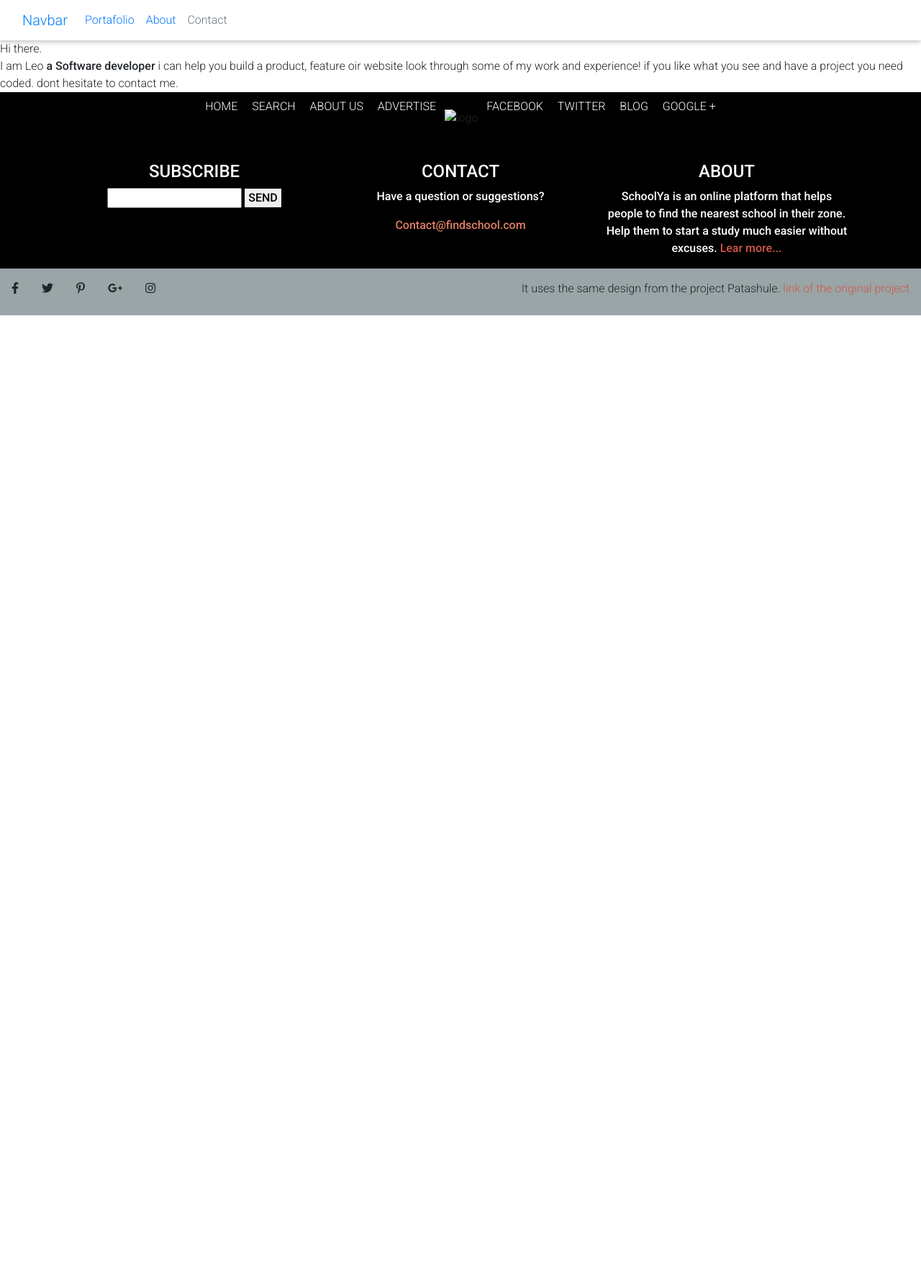
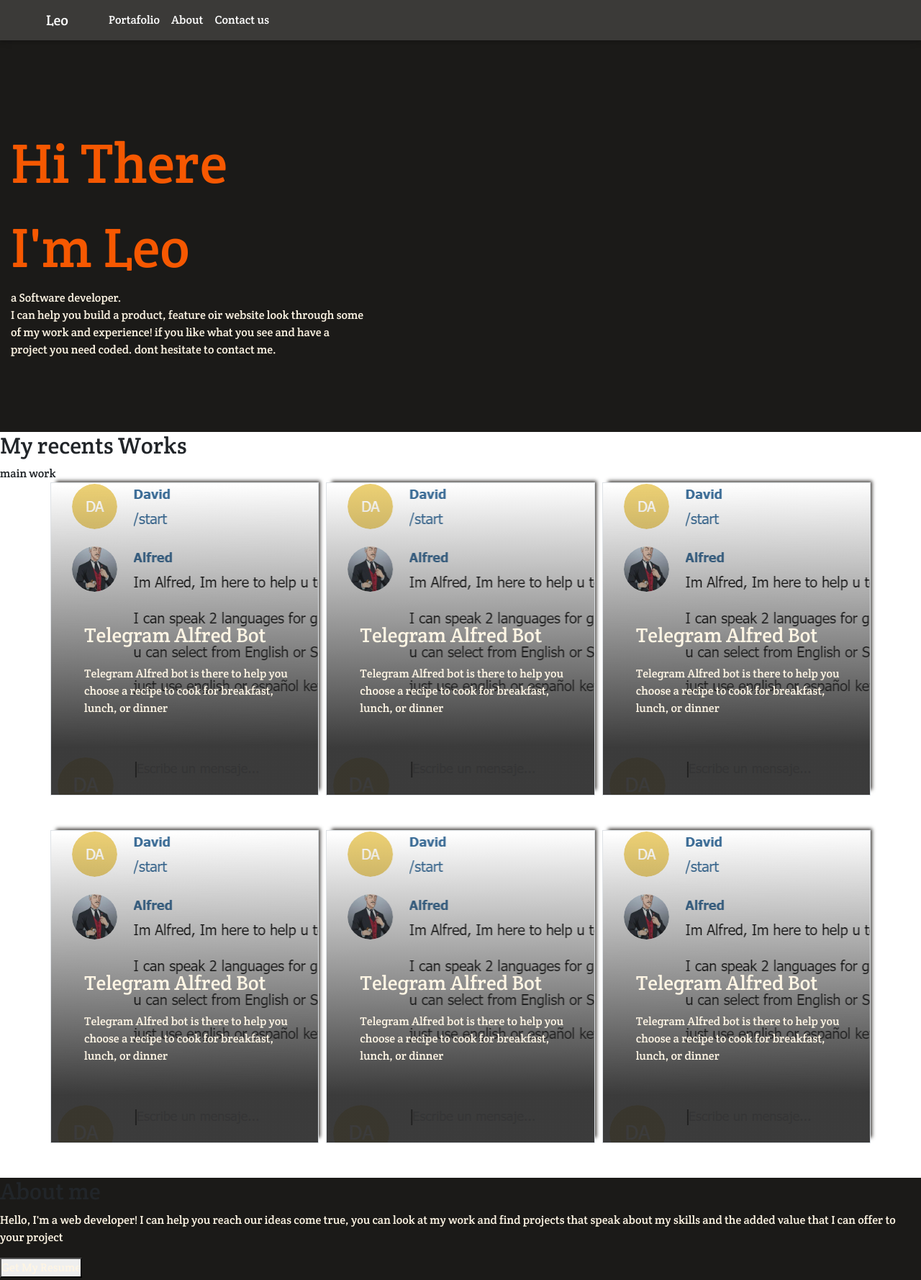
Before and after one commit to Fanger53/portafolio, a plain HTML site: page index.html in a window 1280 px wide. Shown: the top 1778 px of the page at 72% size. Before the commit the page ends 800 px from the top, so only its background shows below. Drawn offline with nearby package versions, Linux system fonts and the light colour scheme.

Commit message:
add information to the sections

```diff
--- a/assets/scss/_colors.scss
+++ b/assets/scss/_colors.scss
@@ -1,52 +1,7 @@
-$color-red: #d35749;
-$color-red-2: #e17f64;
 $color-black: black;
-$color-gray: #99a5a7;
-$color-blue: #519bd7;
 $color-gray-l: #7c72729f;
 $color-gray-2: #eee;
-$color-darker: rgba(0, 0, 0, 0.404);
-
-.bg-main {
-  background-color: $color-red;
-}
-
-.bg-color-red-2 {
-  background-color: $color-red-2;
-}
-
-.color-darker {
-  color: $color-darker;
-}
-
-.bg-color-gray {
-  background-color: $color-gray;
-}
-
-.color-gray-l {
-  background-color: $color-gray-l;
-}
-
-.color-gray-2 {
-  background-color: $color-gray-2;
-}
-
-.bg-color-blue {
-  background-color: $color-blue;
-}
-
-.bg-color-white {
-  background-color: white;
-}
-
-.main-color {
-  color: $color-red;
-}
-
-.color-gray {
-  color: $color-gray;
-}
-
-.color-blue {
-  color: $color-blue;
-}
+$color-nav: #3b3a38;
+$color-header: #1b1a18;
+$text-header-color: #fef5e4;
+$second-color: #f65801;
--- a/assets/scss/styles.scss
+++ b/assets/scss/styles.scss
@@ -1,27 +1,87 @@
 @import "colors";
-@import "search";
-@import "results";
 
 * {
   padding: 0;
   margin: 0;
   box-sizing: border-box;
+  font-family: 'Crete Round', serif;
 }
 
-.nav-bg {
-  background-color: $color-darker !important;
+.text-color {
+  color: $text-header-color;
 }
 
-/*  Footer  */
-
-.footer-logo {
-  width: 2.625rem;
+.second-color {
+  color: $second-color;
 }
 
-.contact-p {
-  color: $color-red-2;
+.bg-img {
+  background-repeat: no-repeat;
+  background-size: cover;
+  background-position: center;
 }
 
-.footer-bottom {
-  height: 65px;
+.gap {
+  gap: 10px;
 }
+/* Nav bar */
+
+.nav-bg {
+  background-color: $color-nav;
+}
+
+/* Header */
+
+.header-bg {
+  background-color: $color-header;
+}
+
+.header-size {
+  height: 34rem;
+}
+
+.padding-y {
+  padding-top: 7rem;
+}
+
+.text-header-size {
+  height: 14rem;
+}
+
+.font-l {
+  font-size: 78px;
+
+}
+
+
+
+/* w-section */
+
+.size-box {
+  height: 27.188rem;
+}
+
+.box-shadow {
+  box-shadow: 5px -5px 5px -3px rgb(63, 60, 57);
+}
+
+.position-text-section {
+  position: relative;
+  width: 125px;
+  left: 1rem;
+  top: 45%;
+}
+
+.img-bg-1 {
+  background: linear-gradient(179.4deg, rgba(38, 38, 38, 0) 0.81%, rgba(38, 38, 38, 0.9) 84.03%), url(/assets/images/98182951-0c68e380-1ed5-11eb-81f4-3c7fbe9e82e6.png);
+}
+
+.bg-color {
+  background-color: rgba(0, 0, 0, 0.699);
+}
+
+/* about section */
+
+.size-about {
+  height: 36.938rem;
+}
--- a/index.html
+++ b/index.html
@@ -7,7 +7,8 @@
   <title>portafolio</title>
   <link rel="stylesheet" href="./assets/css/styles.css">
   <!-- Font Awesome -->
-<link rel="stylesheet" href="https://use.fontawesome.com/releases/v5.8.2/css/all.css">
+  <link rel="preconnect" href="https://fonts.gstatic.com">
+  <link href="https://fonts.googleapis.com/css2?family=Crete+Round&display=swap" rel="stylesheet">
 <!-- Google Fonts -->
 <link rel="stylesheet" href="https://fonts.googleapis.com/css?family=Roboto:300,400,500,700&display=swap">
 <!-- Bootstrap core CSS -->
@@ -17,139 +18,161 @@
 <link rel="stylesheet" href="https://use.fontawesome.com/releases/v5.13.1/css/all.css"/>
 </head>
 <body>
-  <nav class="navbar navbar-expand-lg nav-bg ">
-    <div class="container-fluid">
-      <a class="navbar-brand" href="#">Navbar</a>
-      <button class="navbar-toggler" type="button" data-bs-toggle="collapse" data-bs-target="#navbarSupportedContent" aria-controls="navbarSupportedContent" aria-expanded="false" aria-label="Toggle navigation">
+  <nav class="navbar navbar-expand-lg navbar-dark nav-bg">
+    <a class="navbar-brand mx-5" href="#">Leo</a>
+    <button class="navbar-toggler" type="button" data-toggle="collapse" data-target="#navbarNav"
+      aria-controls="navbarNav" aria-expanded="false" aria-label="Toggle navigation">
       <span class="navbar-toggler-icon"></span>
     </button>
-      <div class="collapse navbar-collapse" id="navbarSupportedContent">
-        <ul class="navbar-nav me-auto mb-2 mb-lg-0">
-          <li class="nav-item">
-            <a class="nav-link active" aria-current="page" href="#">Portafolio</a>
+    <div class="collapse navbar-collapse" id="navbarNav">
+      <ul class="navbar-nav">
+        <li class="nav-item  text-color">
+          <a class="nav-link" href="#">Portafolio<span class="sr-only">(current)</span></a>
         </li>
-          <li class="nav-item">
+        <li class="nav-item text-color">
           <a class="nav-link" href="#">About</a>
         </li>
-          <li class="nav-item">
-            <a class="nav-link disabled" href="#" tabindex="-1" aria-disabled="true">Contact</a>
+        <li class="nav-item text-color">
+          <a class="nav-link" href="#">Contact us</a>
         </li>
       </ul>
     </div>
+  </nav>
+  <header class="header-bg text-color container-fluid header-size padding-y">
+    <p class="row col-md-5  text-header-size">
+      <span class="second-color font-l"> Hi There<br>I'm Leo</span> a Software developer. <br> I can help you build a product, feature oir website look through some of my work and experience! if you like what you see and have a project you need coded. dont hesitate to contact me.
+    </p>
+  </header>
+  <h2>
+    My recents Works
+  </h2>
+  <section>
+    <div>
+      main work
     </div>
-  </nav>
-  <header>
-    <div>
-      Hi there. <br>
-      I am Leo
-      <strong>a Software developer</strong>
-      i can help you build a product, feature oir website look through some of my work and experience! if you like what you see and have a project you need coded. dont hesitate to contact me.
+    <div class="container ">
+      <div class="row gap ">
+        <div class="col-md size-box border  bg-img bg-color img-bg-1 box-shadow">
+          <div class="container position-text-section">
+            <h3 class="text-color">Telegram Alfred Bot</h3>
+            <p class="text-color mt-4">
+              Telegram Alfred bot is there to help you choose a recipe to cook for breakfast, lunch, or dinner
+            </p>
           </div>
-  </header>
-
-<!-- Footer -->
-  <footer class="bg-black ">
-    <div class="container d-flex justify-content-center">
-      <ul class="navbar-nav d-inline ">
-        <li class="nav-item text-white d-inline">
-          <a class="nav-link p-2 ">
-            HOME
-          </a>
-        </li>
-        <li class="nav-item text-white d-inline">
-          <a class="nav-link p-2 ">
-            SEARCH
-          </a>
-        </li>
-        <li class="nav-item text-white d-inline">
-          <a class="nav-link p-2">
-            ABOUT US
-          </a>
-        </li>
-        <li class="nav-item text-white d-inline">
-          <a class="nav-link p-2">
-            ADVERTISE
-          </a>
-        </li>
-        <li class="footer-logo d-inline"> <span> <img src="./assets/images/test.svg" alt="logo" class="img-logo collapse d-md-inline"></span></li>
-        <li class="nav-item text-white d-inline">
-          <a class="nav-link p-2">
-            FACEBOOK
-          </a>
-        </li>
-        <li class="nav-item text-white d-inline">
-          <a class="nav-link p-2">
-            TWITTER
-          </a>
-        </li>
-        <li class="nav-item text-white d-inline">
-          <a class="nav-link p-2">
-            BLOG
-          </a>
-        </li>
-        <li class="nav-item text-white d-inline">
-          <a class="nav-link p-2">
-            GOOGLE +
-          </a>
-        </li>
+        </div>
+        <div class="col-md size-box border box-shadow bg-img bg-color img-bg-1">
+          <div class="container position-text-section">
+            <h3 class="text-color">Telegram Alfred Bot</h3>
+            <p class="text-color mt-4">
+              Telegram Alfred bot is there to help you choose a recipe to cook for breakfast, lunch, or dinner
+            </p>
+          </div>
+        </div>
+        <div class="col-md size-box border box-shadow bg-img bg-color img-bg-1">
+          <div class="container position-text-section">
+            <h3 class="text-color">Telegram Alfred Bot</h3>
+            <p class="text-color mt-4">
+              Telegram Alfred bot is there to help you choose a recipe to cook for breakfast, lunch, or dinner
+            </p>
+          </div>
+        </div>
+      </div>
+      <div class="row mt-5 gap">
+        <div class="col-md size-box border box-shadow bg-img bg-color img-bg-1">
+          <div class="container position-text-section">
+            <h3 class="text-color">Telegram Alfred Bot</h3>
+            <p class="text-color mt-4">
+              Telegram Alfred bot is there to help you choose a recipe to cook for breakfast, lunch, or dinner
+            </p>
+          </div>
+        </div>
+        <div class="col-md size-box border box-shadow bg-img bg-color img-bg-1">
+          <div class="container position-text-section">
+            <h3 class="text-color">Telegram Alfred Bot</h3>
+            <p class="text-color mt-4">
+              Telegram Alfred bot is there to help you choose a recipe to cook for breakfast, lunch, or dinner
+            </p>
+          </div>
+        </div>
+        <div class="col-md size-box border box-shadow bg-img bg-color img-bg-1">
+          <div class="container position-text-section">
+            <h3 class="text-color">Telegram Alfred Bot</h3>
+            <p class="text-color mt-4">
+              Telegram Alfred bot is there to help you choose a recipe to cook for breakfast, lunch, or dinner
+            </p>
+          </div>
+        </div>
+      </div>
+    </div>
+  </section>
+  <section class="header-bg size-about mt-5">
+    <h2>About me</h2>
+    <p class="text-color">
+      Hello, I'm a web developer! I can help you reach our ideas come true,
+      you can look at my work and  find projects that speak about my skills and the added value that I can offer to your project
+    </p>
+    <button class="text-color">
+      Get My Resume
+    </button>
+  </section>
+  <section class="container header-bg text-color">
+    <div class="row ">
+      <div class="col-md-4 size-box border">
+        <h3 class="text-center">Languages</h3>
+        <ul>
+          <li>Ruby</li>
+          <li>JavaScript</li>
+          <li>Html</li>
+          <li>Css</li>
         </ul>
       </div>
-    <div class="row mt-5 text-white container mx-auto text-center">
-      <div class="col-12 col-sm-12  col-md-4">
-        <h4 class="text-500">SUBSCRIBE</h4>
-        <form action="#" method="post">
-
-          <input  type="text" id="send-mail">
-          <button type="submit" class=" border text-500 px-1" >SEND</button>
-        </form>
+      <div class="col-md-4 size-box border">
+        <h3 class="text-center">Frameworks</h3>
+        <ul>
+          <li>Ruby On Rails</li>
+          <li>Rspec</li>
+          <li>CapyBara</li>
+          <li>Bootstrap</li>
+          <li>Bulma</li>
+          <li>React</li>
+          <li>Redux</li>
+        </ul>
       </div>
-      <div class="col-12 col-sm-12 col-md-4 text-500">
-        <h4 class="text-500">CONTACT</h4>
-        <p class="text-500">Have a question or suggestions?</p>
-        <p class="contact-p text-500">Contact@findschool.com</p>
-      </div>
-      <div class="col-12 col-sm-12 col-md-4 ">
-        <h4 class="text-500">ABOUT</h4>
-        <p class="text-500">SchoolYa is an online platform that helps people to find the nearest school in their zone. Help them to start a study much easier without excuses. <span class="main-color"> Lear more...</span></p>
+      <div class="col-md-4 size-box border">
+        <h3 class="text-center">Skills</h3>
+        <ul>
+          <li>Git</li>
+          <li>Github</li>
+          <li>Terminal</li>
+          <li>CodeKit</li>
+          <li>Bulma</li>
+        </ul>
       </div>
     </div>
-    <div class="footer-bottom collapse collapse-sm d-md-flex bg-color-gray flex justify-content-between">
-    <div >
-      <ul class="flex align-items-center pt-2">
-          <li class="list">
-              <a class="nav-link waves-effect waves-light">
-                <i class="fab fa-facebook-f"></i>
-              </a>
-          </li>
-          <li class="list">
-              <a class="nav-link waves-effect waves-light">
-                <i class="fab fa-twitter"></i>
-              </a>
-          </li>
-          <li class="list">
-              <a class="nav-link waves-effect waves-light">
-                <i class="fab fa-pinterest-p"></i>
-              </a>
-          </li>
-          <li class="list">
-              <a class="nav-link waves-effect waves-light">
-                <i class="fab fa-google-plus-g"></i>
-              </a>
-          </li>
-          <li class="list">
-              <a class="nav-link waves-effect waves-light">
-                  <i class="fab fa-instagram"></i>
-              </a>
-          </li>
-
-      </ul>
-
+  </section>
+  <section class="container">
+    <div class="row ">
+      <div class="col-md-4 size-box border">
+        <h3 >I'm always Interested
+          in hearing about new
+          projects, so if you'd
+          like to chat, please
+          get in touch</h3>
       </div>
-    <div class="mr-3 mt-3">
-      <p>It uses the same design from the project Patashule. <span> <a href="https://www.behance.net/gallery/25563385/PatashuleKE" class="main-color"> link of the original project </a></span></p>
+      <div class="col">
+        dfgdfgdfgdfgdfgd
       </div>
     </div>
+  </section>
+  <footer>
+    <div class="col-md-6 border mx-auto text-center">
+      <i class="fab fa-github"></i>
+      <i class="fab fa-linkedin-in"></i>
+      <i class="fab fa-twitter"></i>
+    </div>
   </footer>
+
+
 
 <!-- JQuery -->
 <script type="text/javascript" src="https://cdnjs.cloudflare.com/ajax/libs/jquery/3.5.1/jquery.min.js"></script>
```
Also changed, not shown: assets/scss/_results.scss (deleted, +0 -23 lines), assets/scss/_search.scss (deleted, +0 -30 lines), assets/css/styles.css, assets/images/98182951-0c68e380-1ed5-11eb-81f4-3c7fbe9e82e6.png (added), 2 other files. Lines whose indentation alone changed are shown as unchanged.
